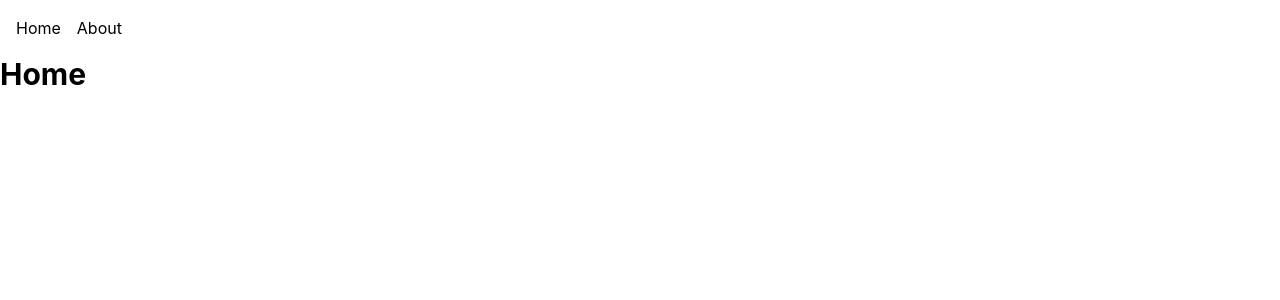
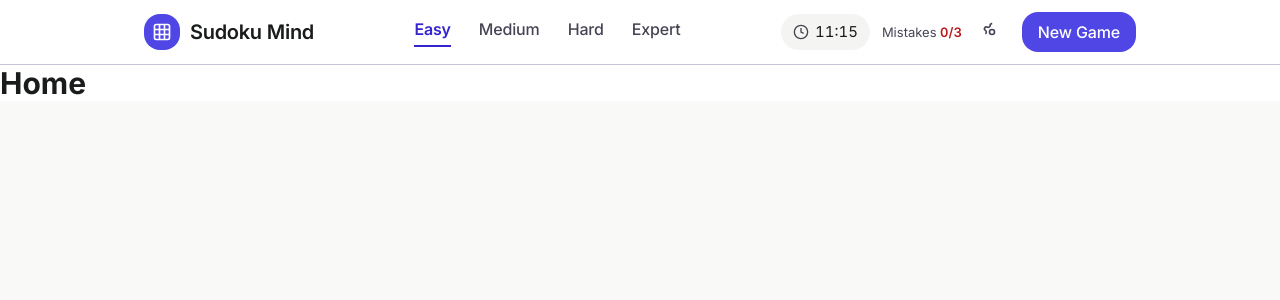
Before and after one commit to sumitpati7/sudoku, a React (Vite) app: page / in a window 1280 px wide. Shown: the top 300 px of the page. Built offline with nearby package versions, Linux system fonts and the light colour scheme.

Commit message:
feat: navbar design

```diff
--- a/index.html
+++ b/index.html
@@ -5,6 +5,10 @@
     <link rel="icon" type="image/svg+xml" href="/favicon.svg" />
     <meta name="viewport" content="width=device-width, initial-scale=1.0" />
     <title>Sudoku</title>
+    <link rel="preconnect" href="https://fonts.googleapis.com" />
+    <link rel="preconnect" href="https://fonts.gstatic.com" crossorigin />
+    <link href="https://fonts.googleapis.com/css2?family=Inter:wght@400;500;600;700&display=swap" rel="stylesheet" />
+
   </head>
   <body>
     <div id="root"></div>
--- a/src/App.tsx
+++ b/src/App.tsx
@@ -1,12 +1,27 @@
-import { Outlet, Link } from 'react-router'
+import { Outlet } from 'react-router'
+import Navbar from '@components/Navbar'
+import { useState } from 'react'
+
+const startNewGame = () => {
+  console.log("START NEW GAME")
+}
+
+const openSettings = () => {
+  console.log("OPEN SETTINGS")
+}
 
 export default function App() {
+  const [difficulty, setDifficulty] = useState<'Easy' | 'Medium' | 'Hard' | 'Expert'>('Easy')
   return (
-    <div>
-      <nav className="flex gap-4 p-4">
-        <Link to="/">Home</Link>
-        <Link to="/about">About</Link>
-      </nav>
+    <div className='bg-surface-container-lowest'>
+      <Navbar
+        difficulty={difficulty}
+        onDifficultyChange={(d) => setDifficulty(d)}
+        time="11:15"
+        mistakes={0}
+        onNewGame={startNewGame}
+        onSettings={openSettings}
+      />
       <Outlet />
     </div>
   )
--- /dev/null
+++ b/src/assets/svgs/ClockIcon.tsx
@@ -0,0 +1,12 @@
+interface IconProps {
+  className?: string;
+}
+
+export default function ClockIcon({ className = 'size-4' }: IconProps) {
+  return (
+    <svg viewBox="0 0 24 24" fill="none" stroke="currentColor" strokeWidth={2} className={className} aria-hidden="true">
+      <circle cx="12" cy="12" r="10" />
+      <polyline points="12 6 12 12 16 14" />
+    </svg>
+  );
+}
--- /dev/null
+++ b/src/assets/svgs/LogoIcon.tsx
@@ -0,0 +1,12 @@
+interface IconProps {
+  className?: string;
+}
+
+export default function LogoIcon({ className = 'size-5' }: IconProps) {
+  return (
+    <svg viewBox="0 0 24 24" fill="none" stroke="currentColor" strokeWidth={2} className={className} aria-hidden="true">
+      <rect x="3" y="3" width="18" height="18" rx="2" />
+      <path d="M9 3v18M15 3v18M3 9h18M3 15h18" />
+    </svg>
+  );
+}
--- /dev/null
+++ b/src/assets/svgs/SettingsIcon.tsx
@@ -0,0 +1,12 @@
+interface IconProps {
+  className?: string;
+}
+
+export default function SettingsIcon({ className = 'size-5' }: IconProps) {
+  return (
+    <svg viewBox="0 0 24 24" fill="none" stroke="currentColor" strokeWidth={2} className={className} aria-hidden="true">
+      <path d="M12.22 2h-.44a2 2 0 0 0-2 2v.18a2 2 0 0 1-1 1.73l-.43.25a2 2 0 0 1-2 0l-.15-.08a2 2 0 0 0-2.73.73l-.22.38a2 2 0 0 0 .73 2.73l.15.1a2 2 0 0 1 1 1.72v.51a2 2 0 0 1-1 1.74l-.15.09a2 2 0 0-.73 2.73l.22.38a2 2 0 0 0 2.73.73l.15-.08a2 2 0 0 1 2 0l.43.25a2 2 0 0 1 1 1.73V20a2 2 0 0 0 2 2h.44a2 2 0 0 0 2-2v-.18a2 2 0 0 1 1-1.73l.43-.25a2 2 0 0 1 2 0l.15.08a2 2 0 0 0 2.73-.73l.22-.39a2 2 0 0 0-.73-2.73l-.15-.08a2 2 0 0 1-1-1.74v-.5a2 2 0 0 1 1-1.74l.15-.09a2 2 0 0 0 .73-2.73l-.22-.38a2 2 0 0 0-2.73-.73l-.15.08a2 2 0 0 1-2 0l-.43-.25a2 2 0 0 1-1-1.73V4a2 2 0 0 0-2-2z" />
+      <circle cx="12" cy="12" r="3" />
+    </svg>
+  );
+}
--- /dev/null
+++ b/src/components/Navbar.tsx
@@ -0,0 +1,82 @@
+import ClockIcon from '@assets/svgs/ClockIcon';
+import LogoIcon from '@assets/svgs/LogoIcon';
+import SettingsIcon from '@assets/svgs/SettingsIcon';
+
+interface NavbarProps {
+  difficulty: 'Easy' | 'Medium' | 'Hard' | 'Expert';
+  onDifficultyChange: (d: NavbarProps['difficulty']) => void;
+  time: string;
+  mistakes: number;
+  onNewGame: () => void;
+  onSettings: () => void;
+}
+
+const DIFFICULTIES: NavbarProps['difficulty'][] = ['Easy', 'Medium', 'Hard', 'Expert'];
+
+export default function Navbar({
+  difficulty,
+  onDifficultyChange,
+  time,
+  mistakes,
+  onNewGame,
+  onSettings,
+}: NavbarProps) {
+  return (
+    <header className="border-b border-outline-variant bg-surface-container-lowest">
+      <div className="mx-auto flex max-w-260 items-center justify-between gap-4 px-6 py-3">
+        {/* Brand */}
+        <div className="flex items-center gap-2.5">
+          <span className="grid size-9 place-items-center rounded-lg bg-primary-container text-white">
+            <LogoIcon />
+          </span>
+          <span className="text-headline-md text-on-surface">Sudoku Mind</span>
+        </div>
+
+        {/* Difficulty tabs */}
+        <nav className="flex items-center gap-7" aria-label="Difficulty">
+          {DIFFICULTIES.map((d) => (
+            <button
+              key={d}
+              onClick={() => onDifficultyChange(d)}
+              className={`border-b-2 pb-1 text-title-sm transition-colors ${
+                d === difficulty
+                  ? 'border-primary font-semibold text-primary'
+                  : 'border-transparent font-medium text-on-surface-variant hover:text-on-surface'
+              }`}
+            >
+              {d}
+            </button>
+          ))}
+        </nav>
+
+        {/* Controls */}
+        <div className="flex items-center gap-3">
+          <span className="flex items-center gap-1.5 rounded-full bg-surface-container-low px-3 py-1.5 text-body-md text-on-surface">
+            <ClockIcon className="size-4 text-on-surface-variant" />
+            {time}
+          </span>
+
+          <span className="text-body-sm">
+            <span className="text-on-surface-variant">Mistakes </span>
+            <span className="font-semibold text-error">{mistakes}/3</span>
+          </span>
+
+          <button
+            onClick={onSettings}
+            aria-label="Settings"
+            className="grid size-9 place-items-center rounded-full text-on-surface-variant transition-colors hover:bg-surface-container-low hover:text-on-surface"
+          >
+            <SettingsIcon />
+          </button>
+
+          <button
+            onClick={onNewGame}
+            className="rounded-lg bg-primary-container px-4 py-2 text-title-sm text-on-primary transition-colors hover:bg-primary"
+          >
+            New Game
+          </button>
+        </div>
+      </div>
+    </header>
+  );
+}
--- a/src/index.css
+++ b/src/index.css
@@ -1 +1,130 @@
 @import "tailwindcss";
+
+@theme {
+  /* ---------- Serene Logic · Colors ---------- */
+  --color-surface: #f9f9f8;
+  --color-surface-dim: #dadad9;
+  --color-surface-bright: #f9f9f8;
+  --color-surface-container-lowest: #ffffff;
+  --color-surface-container-low: #f4f4f3;
+  --color-surface-container: #eeeeed;
+  --color-surface-container-high: #e8e8e7;
+  --color-surface-container-highest: #e2e2e2;
+  --color-on-surface: #1a1c1c;
+  --color-on-surface-variant: #464555;
+  --color-inverse-surface: #2f3130;
+  --color-inverse-on-surface: #f1f1f0;
+  --color-outline: #777587;
+  --color-outline-variant: #c7c4d8;
+  --color-surface-tint: #4d44e3;
+  --color-primary: #3525cd;
+  --color-on-primary: #ffffff;
+  --color-primary-container: #4f46e5;
+  --color-on-primary-container: #dad7ff;
+  --color-inverse-primary: #c3c0ff;
+  --color-secondary: #4648d4;
+  --color-on-secondary: #ffffff;
+  --color-secondary-container: #6063ee;
+  --color-on-secondary-container: #fffbff;
+  --color-tertiary: #950029;
+  --color-on-tertiary: #ffffff;
+  --color-tertiary-container: #c20038;
+  --color-on-tertiary-container: #ffd0d2;
+  --color-error: #ba1a1a;
+  --color-on-error: #ffffff;
+  --color-error-container: #ffdad6;
+  --color-on-error-container: #93000a;
+  --color-primary-fixed: #e2dfff;
+  --color-primary-fixed-dim: #c3c0ff;
+  --color-on-primary-fixed: #0f0069;
+  --color-on-primary-fixed-variant: #3323cc;
+  --color-secondary-fixed: #e1e0ff;
+  --color-secondary-fixed-dim: #c0c1ff;
+  --color-on-secondary-fixed: #07006c;
+  --color-on-secondary-fixed-variant: #2f2ebe;
+  --color-tertiary-fixed: #ffdada;
+  --color-tertiary-fixed-dim: #ffb3b6;
+  --color-on-tertiary-fixed: #40000c;
+  --color-on-tertiary-fixed-variant: #920028;
+  --color-background: #f9f9f8;
+  --color-on-background: #1a1c1c;
+  --color-surface-variant: #e2e2e2;
+
+  /* ---------- Typography (all Inter) ---------- */
+  --font-sans: "Inter", ui-sans-serif, system-ui, sans-serif;
+
+  --text-display-lg: 2.25rem;
+  --text-display-lg--line-height: 2.75rem;
+  --text-display-lg--letter-spacing: -0.025em;
+  --text-display-lg--font-weight: 600;
+
+  --text-headline-lg: 1.75rem;
+  --text-headline-lg--line-height: 2.25rem;
+  --text-headline-lg--letter-spacing: -0.02em;
+  --text-headline-lg--font-weight: 600;
+
+  --text-headline-md: 1.25rem;
+  --text-headline-md--line-height: 1.75rem;
+  --text-headline-md--letter-spacing: -0.015em;
+  --text-headline-md--font-weight: 600;
+
+  --text-title-sm: 1rem;
+  --text-title-sm--line-height: 1.5rem;
+  --text-title-sm--letter-spacing: -0.01em;
+  --text-title-sm--font-weight: 500;
+
+  --text-body-md: 0.9375rem;
+  --text-body-md--line-height: 1.5rem;
+  --text-body-md--font-weight: 400;
+
+  --text-body-sm: 0.8125rem;
+  --text-body-sm--line-height: 1.25rem;
+  --text-body-sm--font-weight: 400;
+
+  --text-label-md: 0.75rem;
+  --text-label-md--line-height: 1rem;
+  --text-label-md--letter-spacing: 0.05em;
+  --text-label-md--font-weight: 600;
+
+  --text-cell-digit: 1.875rem;
+  --text-cell-digit--line-height: 2rem;
+  --text-cell-digit--font-weight: 500;
+
+  --text-cell-digit-mobile: 1.375rem;
+  --text-cell-digit-mobile--line-height: 1.5rem;
+  --text-cell-digit-mobile--font-weight: 500;
+
+  --text-cell-candidate: 0.6875rem;
+  --text-cell-candidate--line-height: 0.75rem;
+  --text-cell-candidate--font-weight: 500;
+
+  /* ---------- Radius (their scale) ---------- */
+  --radius: 0.5rem;          /* bare `rounded` = their DEFAULT */
+  --radius-sm: 0.25rem;
+  --radius-md: 0.75rem;
+  --radius-lg: 1rem;
+  --radius-xl: 1.5rem;
+  --radius-full: 9999px;
+
+  /* ---------- Spacing tokens ---------- */
+  --spacing-gutter: 1.5rem;
+  --spacing-gutter-sm: 1rem;
+  --spacing-margin: 2rem;
+  --spacing-margin-sm: 1rem;
+  --spacing-space-xs: 0.25rem;
+  --spacing-space-sm: 0.5rem;
+  --spacing-space-md: 1rem;
+  --spacing-space-lg: 1.5rem;
+  --spacing-space-xl: 2.5rem;
+
+  /* ---------- Elevation ---------- */
+  --shadow-board: 0 4px 20px -2px rgb(15 23 42 / 0.05);
+  --shadow-float: 0 12px 32px -4px rgb(15 23 42 / 0.08);
+}
+
+@layer base {
+  body {
+    @apply bg-background text-on-surface font-sans antialiased;
+    font-feature-settings: "tnum" 1; /* tabular numbers, per spec */
+  }
+}
--- a/src/pages/Home.tsx
+++ b/src/pages/Home.tsx
@@ -1,3 +1,6 @@
 export default function Home() {
-  return <h1 className="text-3xl font-bold">Home</h1>
+  return (
+  <>
+    <h1 className="text-3xl font-bold">Home</h1>
+  </>)
 }
--- a/tsconfig.app.json
+++ b/tsconfig.app.json
@@ -15,7 +15,8 @@
       "@/*": ["./src/*"],
       "@pages/*": ["./src/pages/*"],
       "@components/*": ["./src/components/*"],
-      "@constants/*": ["./src/constants/*"]
+      "@constants/*": ["./src/constants/*"],
+      "@assets/*": ["./src/assets/*"]
     }
   },
   "include": ["src"]
```
